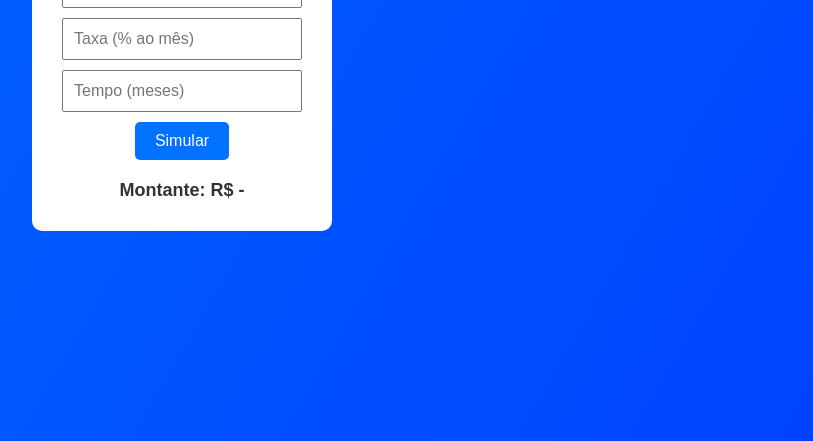
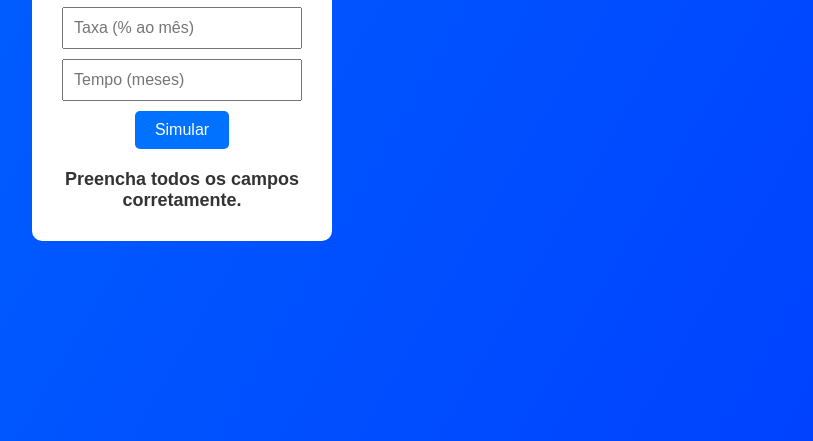
Before and after one commit to bitar011/Plano-de-duas-semanas, a plain HTML site: page dia13 -Simulador de Investimentos/index.html in a window 1280 px wide. Both pictures are taken after a click on the button "Simular". Shown: the part 359-800 px from the top of the page, without its empty margins (458-1271 px from the left). Drawn offline with Linux system fonts and the light colour scheme.

Commit message:
adiciona a função que calcula e simula o investimento, corrige escrita de id

```diff
--- a/dia13 -Simulador de Investimentos/index.html
+++ b/dia13 -Simulador de Investimentos/index.html
@@ -9,11 +9,11 @@
 <body>
     <div class="container">
         <h1>Simulador de Investimentos</h1>
-        <input type="number" id="capita" placeholder="Valor inicial (R$)">
+        <input type="number" id="capital" placeholder="Valor inicial (R$)">
         <input type="number" id="taxa" placeholder="Taxa (% ao mês)">
         <input type="number" id="tempo" placeholder="Tempo (meses)">
         <button id="simular">Simular</button>
-        <p id="resultado">Montante: R$ -</p>
+        <p id="resultado">Montante: R$ </p>
     </div>
 
     <script src="script.js"></script>
--- a/dia13 -Simulador de Investimentos/script.js
+++ b/dia13 -Simulador de Investimentos/script.js
@@ -0,0 +1,19 @@
+const capitalInput = document.getElementById("capital")
+const taxaInput = document.getElementById("taxa")
+const tempoInput = document.getElementById("tempo")
+const resultado = document.getElementById("resultado")
+const botao = document.getElementById("simular")
+
+botao.addEventListener("click", () => {
+    const C = parseFloat(capitalInput.value)
+    const i = parseFloat(taxaInput.value) / 100
+    const n = parseFloat(tempoInput.value)
+
+    if(isNaN(C) || isNaN(i) || isNaN(n)) {
+        resultado.textContent = "Preencha todos os campos corretamente."
+        return
+    }
+
+    const M = C * Math.pow(1 + i, n)
+    resultado.textContent = `Montante:  R$ ${M.toFixed(2)}`
+})
```
